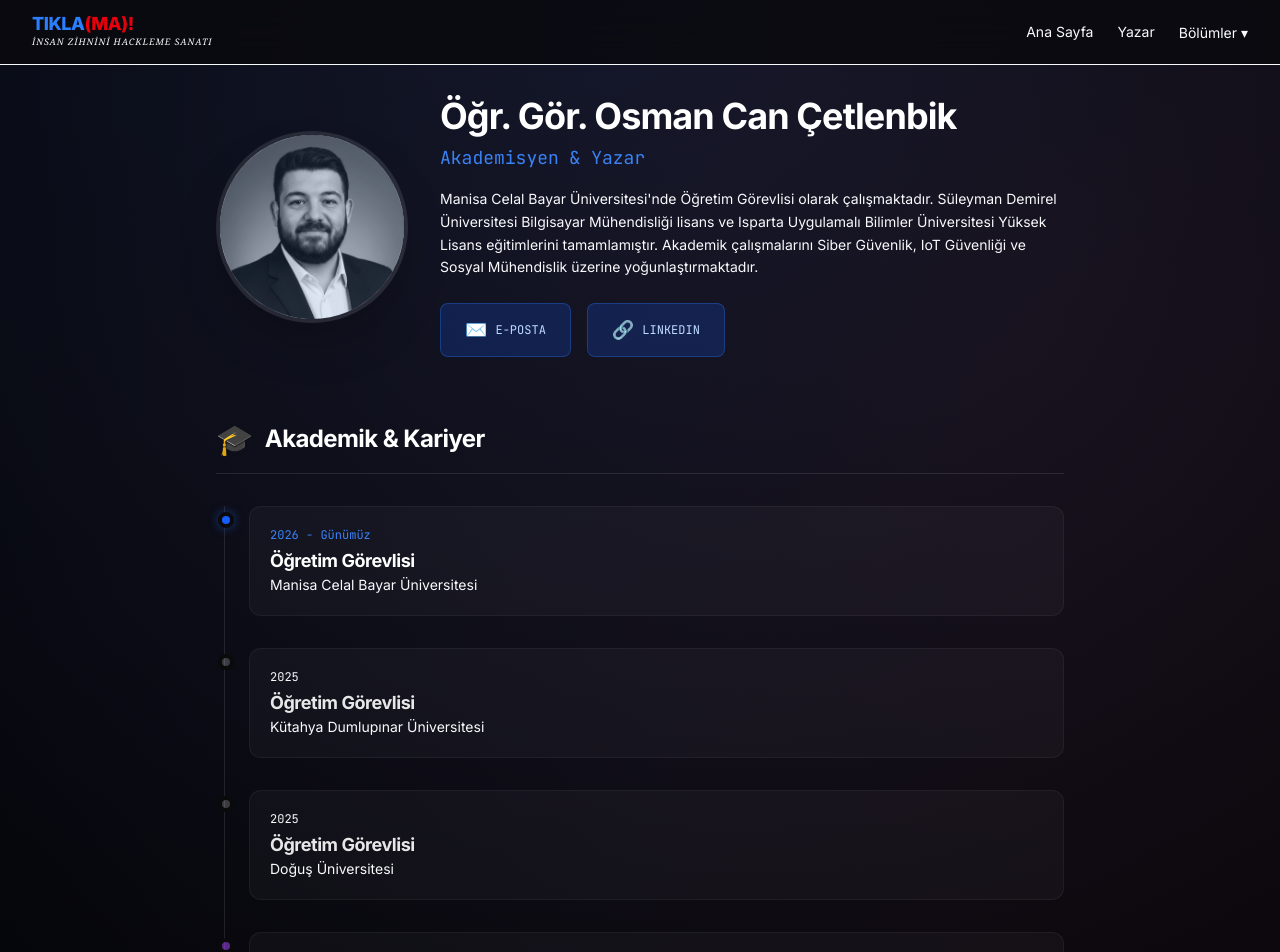
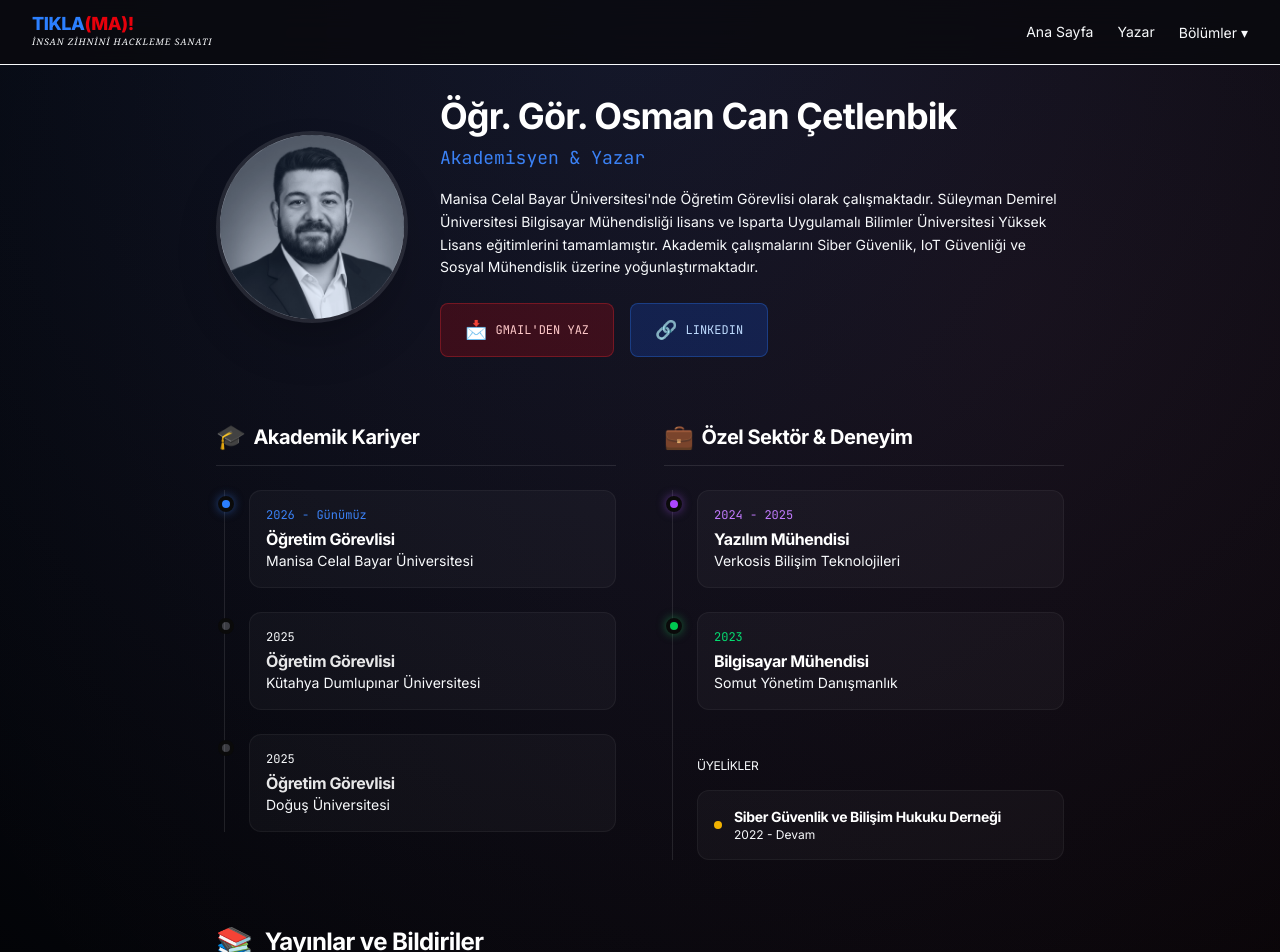
Before and after one commit to osmancancet/tiklama, a Next.js app: page /yazar in a window 1280 px wide. Shown: the top 952 px of the page. Built offline with nearby package versions, Linux system fonts and the light colour scheme.

Commit message:
feat(author): split academic and industry timelines, fix mailto link

```diff
--- a/src/app/yazar/page.tsx
+++ b/src/app/yazar/page.tsx
@@ -81,11 +81,13 @@ export default function AuthorPage() {
 
                         <div className="flex flex-wrap gap-4 justify-center md:justify-start relative z-50 pointer-events-auto">
                             <a
-                                href="mailto:osmancancetlenbik@gmail.com"
-                                className="px-6 py-3 rounded-lg bg-blue-600/20 border border-blue-500/30 hover:bg-blue-600/40 transition-all active:scale-95 flex items-center gap-2 text-xs font-mono text-blue-200"
+                                href="https://mail.google.com/mail/?view=cm&fs=1&to=osmancancetlenbik@gmail.com"
+                                target="_blank"
+                                rel="noopener noreferrer"
+                                className="px-6 py-3 rounded-lg bg-red-600/20 border border-red-500/30 hover:bg-red-600/40 transition-all active:scale-95 flex items-center gap-2 text-xs font-mono text-red-200"
                             >
-                                <span className="text-lg">✉️</span>
-                                <span>E-POSTA</span>
+                                <span className="text-lg">📩</span>
+                                <span>GMAIL'DEN YAZ</span>
                             </a>
                             <a
                                 href="https://www.linkedin.com/in/osmancancetlenbik/"
@@ -101,75 +103,101 @@ export default function AuthorPage() {
                 </motion.div>
 
                 {/* Main Content Grid */}
-                <div className="grid grid-cols-1 gap-12 mb-20">
+                <div className="grid grid-cols-1 gap-16 mb-20">
 
-                    {/* Academic & Experience - Timeline Design */}
-                    <motion.div
-                        variants={itemVariants}
-                        className="relative"
-                    >
-                        <h3 className="text-2xl font-bold text-white mb-8 flex items-center gap-3 border-b border-white/10 pb-4">
-                            <span className="text-3xl">🎓</span> Akademik & Kariyer
+                    {/* Split Career Section */}
+                    <div className="grid grid-cols-1 md:grid-cols-2 gap-12">
+
+                        {/* Academic Column */}
+                        <motion.div variants={itemVariants} className="relative">
+                            <h3 className="text-xl font-bold text-white mb-6 flex items-center gap-2 border-b border-white/10 pb-3">
+                                <span className="text-2xl">🎓</span> Akademik Kariyer
                             </h3>
-
                             <motion.div
                                 variants={listContainerVariants}
                                 initial="hidden"
                                 whileInView="visible"
                                 viewport={{ once: true }}
-                            className="space-y-8 relative pl-6 border-l border-white/10 ml-2"
+                                className="space-y-6 relative pl-6 border-l border-white/10 ml-2"
                             >
                                 {/* Manisa CBÜ */}
                                 <motion.div variants={listItemVariants} className="relative group">
-                                <div className="absolute -left-[31px] top-1.5 w-4 h-4 rounded-full bg-blue-600 border-4 border-[#0a0a0a] group-hover:scale-125 transition-transform shadow-[0_0_10px_rgba(37,99,235,0.5)]"></div>
-                                <div className="p-5 rounded-xl bg-white/[0.03] border border-white/5 hover:bg-white/[0.06] transition-colors">
+                                    <div className="absolute -left-[31px] top-1.5 w-4 h-4 rounded-full bg-blue-500 border-4 border-[#0a0a0a] group-hover:scale-125 transition-transform shadow-[0_0_10px_rgba(59,130,246,0.5)]"></div>
+                                    <div className="p-4 rounded-xl bg-white/[0.03] border border-white/5 hover:bg-white/[0.06] transition-colors">
                                         <span className="text-xs font-mono text-accent-blue mb-1 block">2026 - Günümüz</span>
-                                    <h4 className="text-white font-bold text-lg">Öğretim Görevlisi</h4>
+                                        <h4 className="text-white font-bold text-base">Öğretim Görevlisi</h4>
                                         <p className="text-text-secondary text-sm">Manisa Celal Bayar Üniversitesi</p>
                                     </div>
                                 </motion.div>
 
                                 {/* Dumlupınar */}
                                 <motion.div variants={listItemVariants} className="relative group">
-                                <div className="absolute -left-[31px] top-1.5 w-4 h-4 rounded-full bg-white/20 border-4 border-[#0a0a0a] group-hover:bg-accent-blue transition-colors"></div>
-                                <div className="p-5 rounded-xl bg-white/[0.03] border border-white/5 hover:bg-white/[0.06] transition-colors">
+                                    <div className="absolute -left-[31px] top-1.5 w-4 h-4 rounded-full bg-white/20 border-4 border-[#0a0a0a] group-hover:bg-blue-500/50 transition-colors"></div>
+                                    <div className="p-4 rounded-xl bg-white/[0.03] border border-white/5 hover:bg-white/[0.06] transition-colors">
                                         <span className="text-xs font-mono text-text-secondary mb-1 block">2025</span>
-                                    <h4 className="text-white font-bold text-lg opacity-90">Öğretim Görevlisi</h4>
+                                        <h4 className="text-white font-bold text-base opacity-90">Öğretim Görevlisi</h4>
                                         <p className="text-text-secondary text-sm">Kütahya Dumlupınar Üniversitesi</p>
                                     </div>
                                 </motion.div>
 
                                 {/* Doğuş */}
                                 <motion.div variants={listItemVariants} className="relative group">
-                                <div className="absolute -left-[31px] top-1.5 w-4 h-4 rounded-full bg-white/20 border-4 border-[#0a0a0a] group-hover:bg-accent-blue transition-colors"></div>
-                                <div className="p-5 rounded-xl bg-white/[0.03] border border-white/5 hover:bg-white/[0.06] transition-colors">
+                                    <div className="absolute -left-[31px] top-1.5 w-4 h-4 rounded-full bg-white/20 border-4 border-[#0a0a0a] group-hover:bg-blue-500/50 transition-colors"></div>
+                                    <div className="p-4 rounded-xl bg-white/[0.03] border border-white/5 hover:bg-white/[0.06] transition-colors">
                                         <span className="text-xs font-mono text-text-secondary mb-1 block">2025</span>
-                                    <h4 className="text-white font-bold text-lg opacity-90">Öğretim Görevlisi</h4>
+                                        <h4 className="text-white font-bold text-base opacity-90">Öğretim Görevlisi</h4>
                                         <p className="text-text-secondary text-sm">Doğuş Üniversitesi</p>
                                     </div>
                                 </motion.div>
+                            </motion.div>
+                        </motion.div>
 
+                        {/* Industry Column */}
+                        <motion.div variants={itemVariants} className="relative">
+                            <h3 className="text-xl font-bold text-white mb-6 flex items-center gap-2 border-b border-white/10 pb-3">
+                                <span className="text-2xl">💼</span> Özel Sektör & Deneyim
+                            </h3>
+                            <motion.div
+                                variants={listContainerVariants}
+                                initial="hidden"
+                                whileInView="visible"
+                                viewport={{ once: true }}
+                                className="space-y-6 relative pl-6 border-l border-white/10 ml-2"
+                            >
                                 {/* Verkosis */}
                                 <motion.div variants={listItemVariants} className="relative group">
-                                <div className="absolute -left-[31px] top-1.5 w-4 h-4 rounded-full bg-purple-500/50 border-4 border-[#0a0a0a] group-hover:bg-purple-500 transition-colors"></div>
-                                <div className="p-5 rounded-xl bg-white/[0.03] border border-white/5 hover:bg-white/[0.06] transition-colors">
-                                    <span className="text-xs font-mono text-text-secondary mb-1 block">2024 - 2025</span>
-                                    <h4 className="text-white font-bold text-lg opacity-90">Yazılım Mühendisi</h4>
+                                    <div className="absolute -left-[31px] top-1.5 w-4 h-4 rounded-full bg-purple-500 border-4 border-[#0a0a0a] group-hover:scale-125 transition-transform shadow-[0_0_10px_rgba(168,85,247,0.5)]"></div>
+                                    <div className="p-4 rounded-xl bg-white/[0.03] border border-white/5 hover:bg-white/[0.06] transition-colors">
+                                        <span className="text-xs font-mono text-purple-400 mb-1 block">2024 - 2025</span>
+                                        <h4 className="text-white font-bold text-base">Yazılım Mühendisi</h4>
                                         <p className="text-text-secondary text-sm">Verkosis Bilişim Teknolojileri</p>
                                     </div>
                                 </motion.div>
 
                                 {/* Somut */}
                                 <motion.div variants={listItemVariants} className="relative group">
-                                <div className="absolute -left-[31px] top-1.5 w-4 h-4 rounded-full bg-green-500/50 border-4 border-[#0a0a0a] group-hover:bg-green-500 transition-colors"></div>
-                                <div className="p-5 rounded-xl bg-white/[0.03] border border-white/5 hover:bg-white/[0.06] transition-colors">
-                                    <span className="text-xs font-mono text-text-secondary mb-1 block">2023</span>
-                                    <h4 className="text-white font-bold text-lg opacity-90">Bilgisayar Mühendisi</h4>
+                                    <div className="absolute -left-[31px] top-1.5 w-4 h-4 rounded-full bg-green-500 border-4 border-[#0a0a0a] group-hover:scale-125 transition-transform shadow-[0_0_10px_rgba(34,197,94,0.5)]"></div>
+                                    <div className="p-4 rounded-xl bg-white/[0.03] border border-white/5 hover:bg-white/[0.06] transition-colors">
+                                        <span className="text-xs font-mono text-green-400 mb-1 block">2023</span>
+                                        <h4 className="text-white font-bold text-base">Bilgisayar Mühendisi</h4>
                                         <p className="text-text-secondary text-sm">Somut Yönetim Danışmanlık</p>
+                                    </div>
+                                </motion.div>
+
+                                <motion.div variants={listItemVariants} className="relative group pt-4">
+                                    <h4 className="text-xs text-text-secondary uppercase tracking-widest mb-4 mt-2">Üyelikler</h4>
+                                    <div className="p-4 rounded-xl bg-white/[0.03] border border-white/5 hover:bg-white/[0.06] transition-colors flex items-center gap-3">
+                                        <div className="w-2 h-2 rounded-full bg-yellow-500"></div>
+                                        <div>
+                                            <h4 className="text-white font-bold text-sm">Siber Güvenlik ve Bilişim Hukuku Derneği</h4>
+                                            <p className="text-xs text-text-secondary">2022 - Devam</p>
+                                        </div>
                                     </div>
                                 </motion.div>
                             </motion.div>
                         </motion.div>
+
+                    </div>
 
                     {/* Publications - Card Grid Design */}
                     <motion.div
```
Lines whose indentation alone changed are shown as unchanged.
